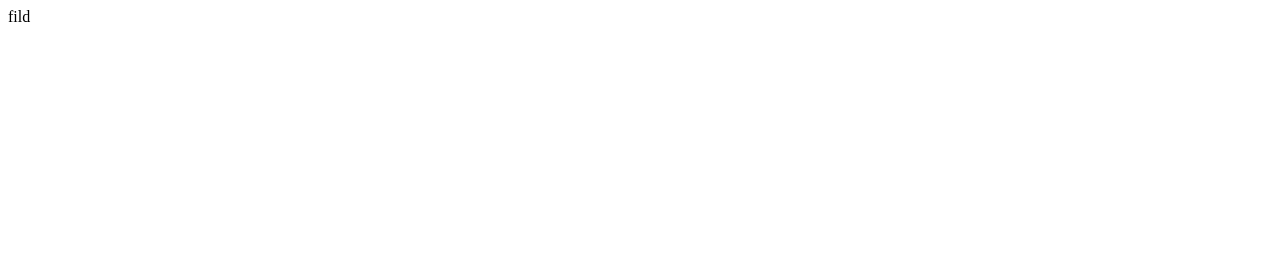
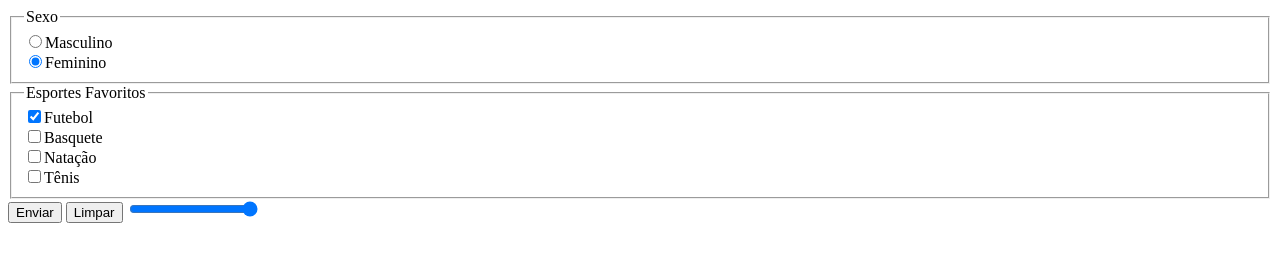
Before and after one commit to danyelgomes/html.css, a plain HTML site: page exercicios/ex025/form005.html in a window 1280 px wide. Drawn offline with Linux system fonts and the light colour scheme.

Commit message:
mais de formulários

```diff
--- a/exercicios/ex025/form005.html
+++ b/exercicios/ex025/form005.html
@@ -6,8 +6,40 @@
     <title>Formulário</title>
 </head>
 <body>
-    <form action="">
-        fild
+    <form action="cadastro.php" method="get">
+        <fieldset>
+            <legend>Sexo</legend>
+
+            <label for="isexo"><input type="radio" name="sexo" id="isexo" value="M">Masculino<br>
+            </label>
+
+            <label for="ifem"><input type="radio" name="sexo" id="ifem" checked value="F">Feminino
+            </label>
+        </fieldset>
+
+        <fieldset>
+            <legend>Esportes Favoritos</legend>
+            <label for="ifut">
+                <input type="checkbox" name="fut" id="ifut" checked>Futebol<br>
+            </label>
+
+            <label for="ibas">
+                <input type="checkbox" name="bas" id="ibas">Basquete<br>
+            </label>
+
+            <label for="inat">
+                <input type="checkbox" name="nat" id="inat">Natação<br>
+            </label>
+
+            <label for="iten">
+                <input type="checkbox" name="ten" id="iten">Tênis<br>
+            </label>
+
+        </fieldset>
+            <input type="submit" value="Enviar">
+            <input type="reset" value="Limpar">
+
+            <input type="range" name="range" id="irange" value="100" min="0" step="4">
     </form>
 </body>
 </html>
```
Also changed, not shown: exercicios/ex025/form006.html (added, +31 -0 lines).
